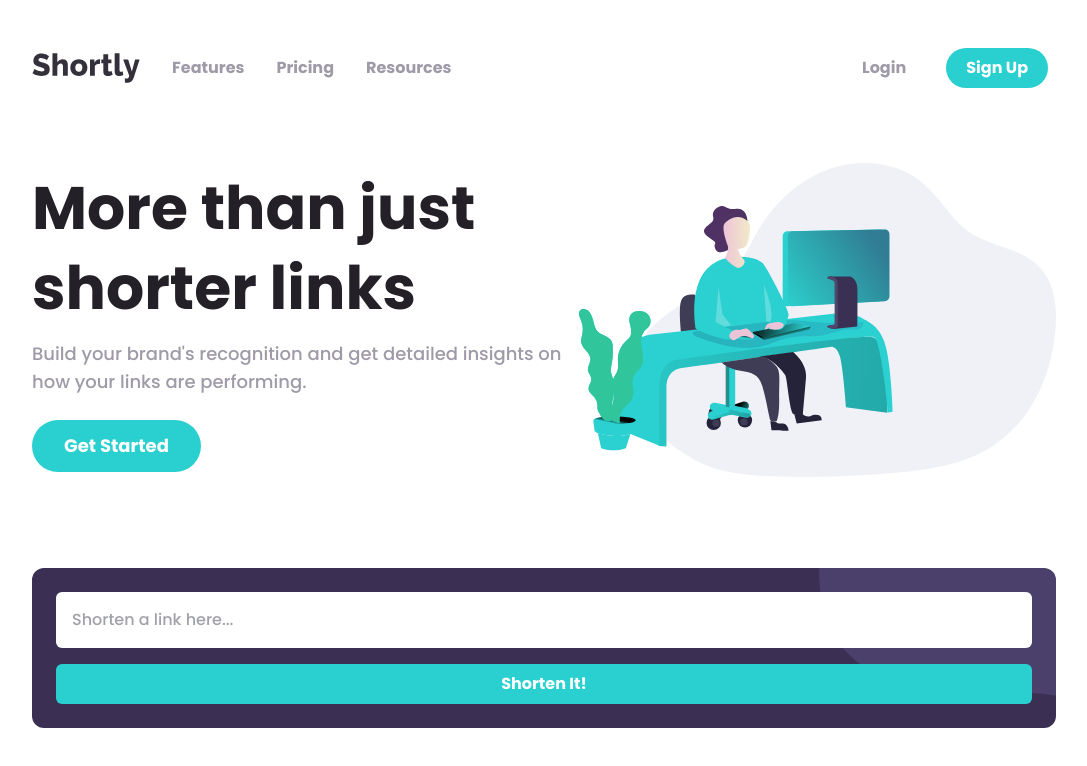
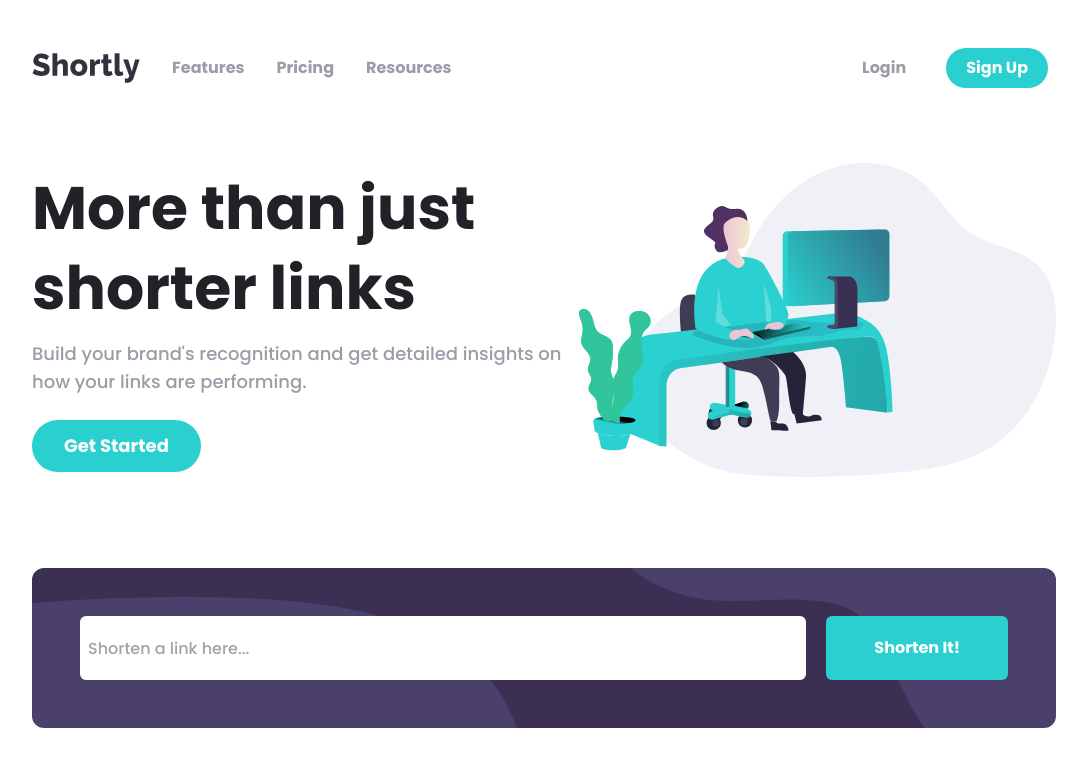
Before and after one commit to danidz96/url-shortening-api, a Next.js app: page / in a window 1280 px wide. Shown: the top 766 px of the page, without its empty margins (96-1183 px from the left). Built offline with nearby package versions, Linux system fonts and the light colour scheme.

Commit message:
update desktop styles

```diff
--- a/components/Shortener/Shortener.js
+++ b/components/Shortener/Shortener.js
@@ -3,14 +3,14 @@ import Button from 'components/Button/Button';
 function Shortener() {
   return (
     <section className="max-w-7xl mx-auto my-16 w-4/5">
-      <div className="bg-violet bg-shorten-mobile bg-no-repeat bg-right-top p-6 rounded-xl flex flex-col space-y-4">
+      <div className="bg-violet bg-shorten-mobile bg-no-repeat bg-right-top p-6 rounded-xl flex flex-col space-y-4 lg:flex-row lg:p-12 lg:space-x-5 lg:space-y-0 lg:bg-shorten-desktop">
         <input
           type="text"
           aria-label="Link Input"
           placeholder="Shorten a link here..."
-          className="p-4 rounded-md"
+          className="p-4 rounded-md flex-1 lg:p-2 leading-4"
         />
-        <Button className="rounded-md">Shorten It!</Button>
+        <Button className="rounded-md py-5 px-12 mt-0">Shorten It!</Button>
       </div>
     </section>
   );
--- a/tailwind.config.js
+++ b/tailwind.config.js
@@ -21,6 +21,7 @@ module.exports = {
       },
       backgroundImage: (theme) => ({
         'shorten-mobile': "url('/images/bg-shorten-mobile.svg')",
+        'shorten-desktop': "url('/images/bg-shorten-desktop.svg')",
       }),
     },
     keyframes: {
```
